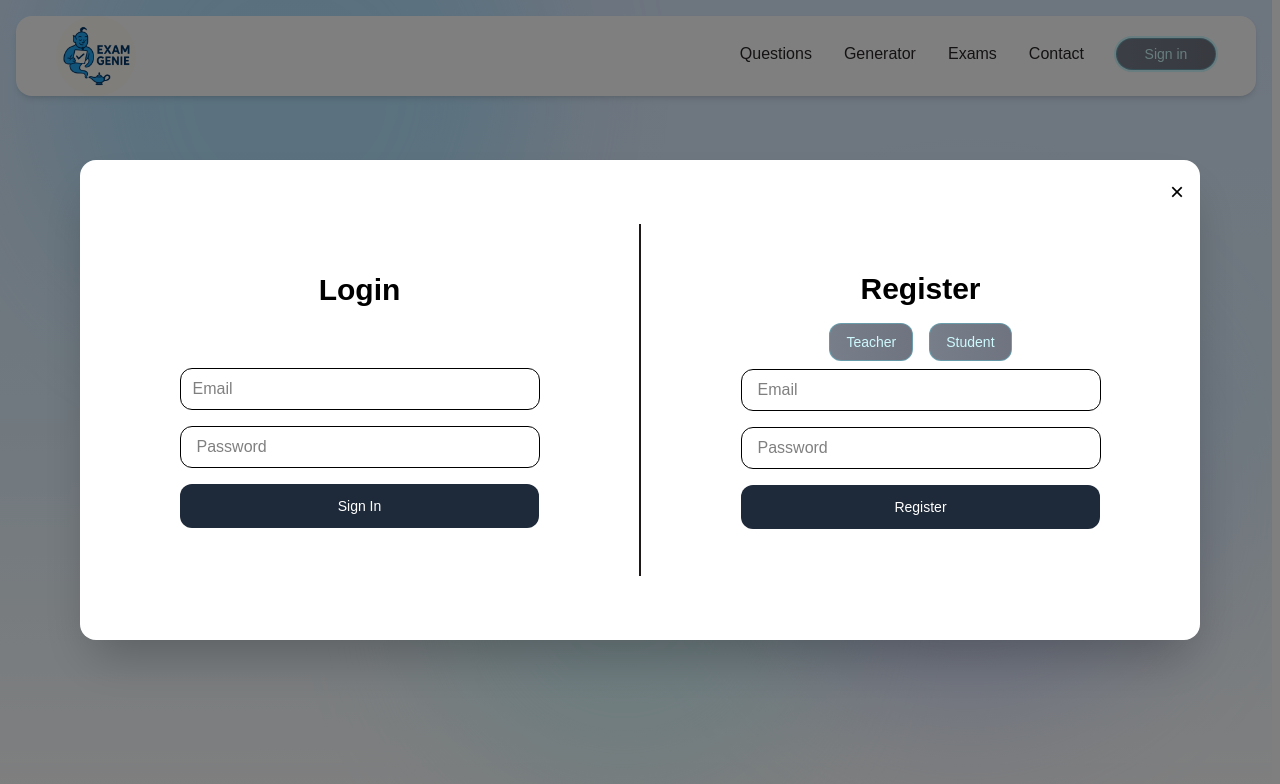
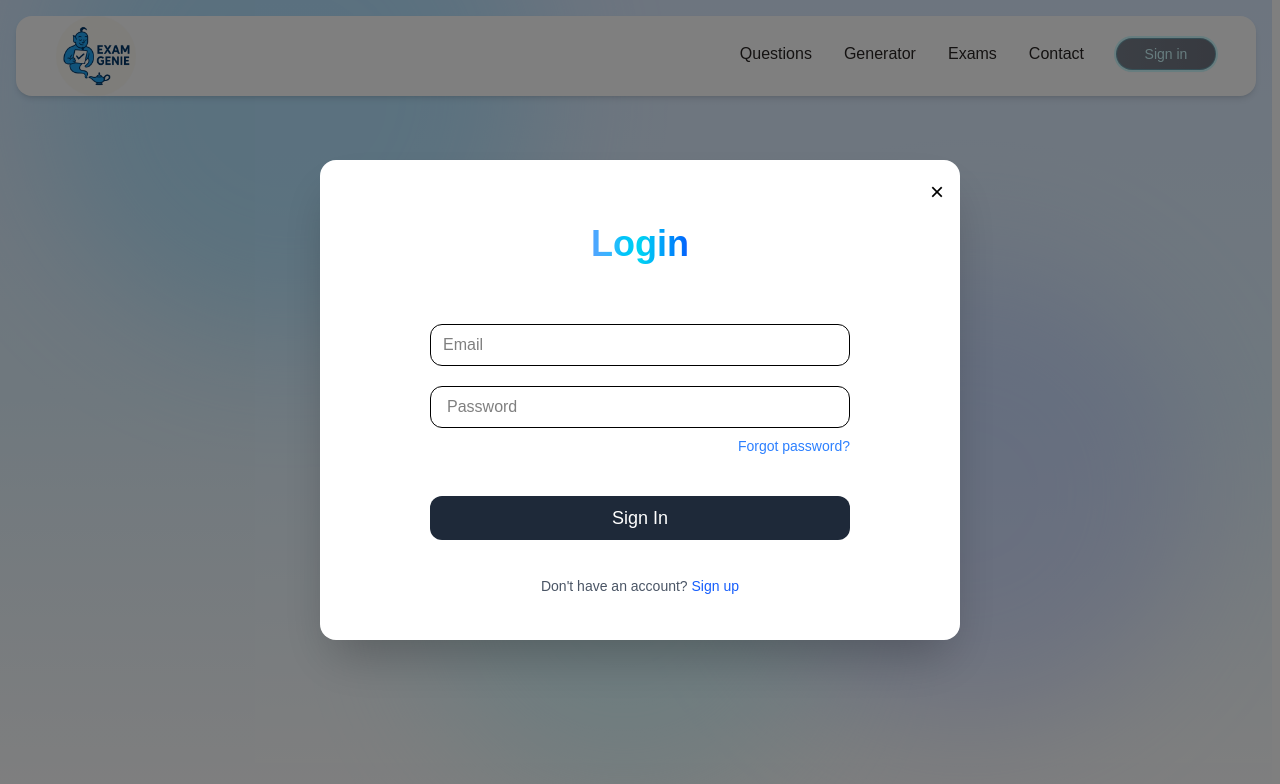
Before and after one commit to Cdagg96/Exam-Genie, a Next.js app: page / in a window 1280 px wide. Both pictures are taken after a click on the button "Sign in". Shown: the top 784 px of the page. Built offline with nearby package versions, Linux system fonts and the light colour scheme.

Commit message:
Login Modal updated for separate login and registration

```diff
--- a/src/components/LoginModal.tsx
+++ b/src/components/LoginModal.tsx
@@ -1,5 +1,6 @@
 "use client";
 import React, { useState } from "react";
+import toast from "react-hot-toast";
 import { useAuth } from "@/components/AuthContext";
 
 export default function LoginModal({
@@ -9,6 +10,9 @@ export default function LoginModal({
   isOpen: boolean;
   onClose: () => void;
 }) {
+
+  //State to switch between login and register modals (default to login)
+  const [currentModal, setCurrentModal] = useState<"login" | "register">("login");
 
   //Login states
   const [loginData, setLoginData] = useState({
@@ -26,10 +30,6 @@ export default function LoginModal({
   //gets the users log in information
   const { login } = useAuth();
 
-  //Alert states
-  const [loginAlert, setLoginAlert] = useState<{ type: "success" | "error" | null; message: string }>({ type: null, message: "" });
-  const [registerAlert, setRegisterAlert] = useState<{ type: "success" | "error" | null; message: string }>({ type: null, message: "" });
-
   // Don’t render anything if not open
   if (!isOpen) return null;
 
@@ -39,7 +39,7 @@ export default function LoginModal({
     setLoginData(prev => ({ ...prev, [name]: value }));
   };
 
-  //Handle register input changes
+  //When the user types into one of the register input fields, update the corresponding state
   const handleRegisterChange = (e: React.ChangeEvent<HTMLInputElement>) => {
       const { name, value } = e.target;
       setRegisterData(prev => ({ ...prev, [name]: value }));
@@ -48,14 +48,7 @@ export default function LoginModal({
   //Handle login submission
   const handleLogin = async () => {
     if (!loginData.email || !loginData.password) {
-      setLoginAlert({
-        type: "error",
-        message: "Not all login fields are filled out."
-      });
-      //Clear Alert 3 seconds
-      setTimeout(() => {
-        setLoginAlert({ type: null, message: "" });
-      }, 3000);
+      toast.error("Not all login fields are filled out.");
       return;
     }
 
@@ -69,158 +62,161 @@ export default function LoginModal({
       const data = await res.json();
 
       if (!res.ok) {
-        setLoginAlert({ type: "error", message: data.message || "Login failed." });
+        toast.error(data.message || "Login failed.");
       } else {
-        setLoginAlert({ type: "success", message: "Login successful!" });
-        login(data.user);
-        onClose();
+        //Successful login alert
+        toast.success("Login successful!");
+        login(data.user); //Update auth context
+        setLoginData({ email: "", password: "" }); //Clear the form
+        onClose(); //Close the modal
       }
     } catch (err) {
       console.error(err);
-      setLoginAlert({ type: "error", message: "Server error. Try again later." });
+      toast.error("Server error. Try again later.");
     }
+  };
 
-    setTimeout(() => {
-      setLoginAlert({ type: null, message: "" });
-    }, 3000);
-  };
 
   //Handle register submission
   const handleRegister = async () => {
     if (!registerData.role || !registerData.email || !registerData.password) {
-      setRegisterAlert({
-        type: "error",
-        message: "Not all register fields are filled out."
-      });
-      //Clear Alert 3 seconds
-      setTimeout(() => {
-        setRegisterAlert({ type: null, message: "" });
-      }, 3000);
+      //Show error if not all fields are filled out
+      toast.error("Not all registration fields are filled out.");
     } else {
       try {
-        const res = await fetch("/api/user", {
-          method: "POST",
-          headers: { "Content-Type": "application/json" },
+        //Send registration data to the server
+        const res = await fetch('/api/user', {
+          method: 'POST',
+          headers: { 'Content-Type': 'application/json' },
           body: JSON.stringify(registerData),
         });
 
+        //Turn the response into a JavaScript object
         const data = await res.json();
-
         if (!res.ok) {
-          setRegisterAlert({ type: "error", message: data.message || "Registration failed." });
+          toast.error(data.message || "Registration failed.");
         } else {
-          setRegisterAlert({ type: "success", message: "User registered successfully!" });
-          setRegisterData({ role: "", email: "", password: "" }); // clear inputs
+          toast.success("Registration successful!");
+          setRegisterData({ role: "", email: "", password: "" }); //Clear the form
+          onClose(); //Immeditately close the modal when user registers successfully
         }
       } catch (err) {
         console.error(err);
-        setRegisterAlert({ type: "error", message: "Server error. Try again later." });
+        toast.error("Server error. Try again later.");
       }
-
-      //Clear Alert 3 seconds
-      setTimeout(() => {
-        setRegisterAlert({ type: null, message: "" });
-      }, 3000);
     }
-  };
-
-  //Alert component based on type
-  const renderAlert = (type: "success" | "error" | null, message: string) => {
-    if (!type || !message) return null;
-
-    const alertConfig = {
-      success: {
-        className: "text-green-800 bg-green-50 dark:bg-gray-800 dark:text-green-400",
-        text: "Success!"
-      },
-      error: {
-        className: "text-red-800 bg-red-50 dark:bg-gray-800 dark:text-red-400",
-        text: "Error!"
   }
-    };
-
-    const config = alertConfig[type]
-
-    return (
-      <div className={`w-3/4 p-4 mb-4 text-sm rounded-lg ${config.className}`} role="alert">
-        <span className="font-medium">{config.text}</span> {message}
-      </div>
-    );
-  };
 
   return (
     <div className="fixed inset-0 flex items-center justify-center bg-black/50 z-50">
-      <div className="bg-white text-black rounded-2xl shadow-2xl w-[70rem] h-[30rem] flex relative">
+      <div className="bg-white text-black rounded-2xl shadow-2xl w-[40rem] h-[30rem] flex relative">
 
         {/* Close button */}
         <button
-          onClick={onClose}
+          onClick={() => {
+            setRegisterData({ role: "", email: "", password: "" });
+            setLoginData({ email: "", password: "" });
+            onClose();
+            setCurrentModal("login"); //Reset to login modal on close
+          }}
           className="absolute top-4 right-4 text-black hover:text-gray-500 text-2xl"
         >
-          {/*means the x*/}
           &times;
         </button>
 
-        {/* Login Section */}
-        <div className="flex-1 flex flex-col justify-center items-center space-y-4 px-10">
-          <h2 className="text-3xl font-semibold mb-15">Login</h2>
+        <div className="flex-1 flex flex-col justify-start items-center pt-16 space-y-5 px-10">
+          {/* If current modal is login, show Login Modal */}
+          {currentModal === "login" ? (
+            <>
+              <h2 className="text-4xl font-semibold mb-15 bg-gradient-to-r from-blue-400 via-cyan-400 to-blue-600 bg-clip-text text-transparent">Login</h2>
 
-          {/* Login Alert */}
-          {renderAlert(loginAlert.type, loginAlert.message)}
-
+              {/* Email Box */}
               <input
                 type="text"
                 name="email"
                 placeholder="Email"
                 value={loginData.email}
                 onChange={handleLoginChange}
-            className="w-90 rounded-xl border px-3 py-2 focus:outline-none focus:ring-2"
+                className="w-3/4 rounded-xl border px-3 py-2 focus:outline-none focus:ring-2"
               />
+
+              {/* Password Box */}
+              <div className="w-3/4 flex flex-col">
                 <input
                   type="password"
                   name="password"
                   placeholder="Password"
                   value={loginData.password}
                   onChange={handleLoginChange}
-            className="w-90 rounded-xl border px-4 py-2 focus:outline-none focus:ring-2"
+                  className="w-full rounded-xl border px-4 py-2 focus:outline-none focus:ring-2"
                 />
-          <button onClick={handleLogin} className="w-3/4 p-3 btn btn-primary-dark-blue">
-            Sign In
+
+                {/* Forgot Password link -- Not currently implemented */}
+                <button
+                  type="button"
+                  className="self-end mt-1 text-sm text-blue-500 hover:text-blue-800 py-1"
+                >
+                  Forgot password?
                 </button>
               </div>
 
-        {/* Divider */}
-        <div className="w-[2px] bg-stone-900 my-16"></div>
+              {/* Sign In Button */}
+              <button
+                onClick={handleLogin}
+                className="btn btn-primary-dark-blue w-3/4 mt-4 py-2 rounded-xl text-lg font-medium"
+              >
+                Sign In
+              </button>
 
-        {/* Register Section */}
-        <div className="flex-1 flex flex-col justify-center items-center space-y-4 px-10">
-          <h2 className="text-3xl font-semibold mb-4">Register</h2>
-
-          {/* Register Alert */}
-          {renderAlert(registerAlert.type, registerAlert.message)}
-
-          <div className="flex justify-center gap-4 mb-2">
+              {/* Sign Up */}
+              <div className="mt-4 text-sm text-gray-600">
+                Don't have an account?{" "}
                 <button
                   type="button"
-              onClick={() => setRegisterData(prev => ({ ...prev, role: "teacher" }))}
-              className={`px-4 py-2 rounded-xl ${registerData.role === "teacher"
-                  ? "btn btn-primary-dark-blue"
-                  : "btn btn-ghost"
-                }`}
+                  onClick={() => {
+                    setRegisterData({ role: "", email: "", password: "" });
+                    setLoginData({ email: "", password: "" });
+                    setCurrentModal("register");
+                  }}
+                  className="text-blue-600 hover:text-blue-800 font-medium"
                 >
+                  Sign up
+                </button>
+              </div>
+            </>
+          //If current modal is register, show Register Modal
+          ) : (
+            <>
+              <h2 className="text-4xl font-semibold mb-15 bg-gradient-to-r from-blue-400 via-cyan-400 to-blue-600 bg-clip-text text-transparent">Register</h2>
+              <div className="flex justify-center gap-4 mb-4">
+                {/* Role selection radio buttons */}
+                <label className="flex items-center gap-2 cursor-pointer">
+                  <input
+                    type="radio"
+                    name="role"
+                    value="teacher"
+                    checked={registerData.role === "teacher"}
+                    onChange={(e) =>
+                      setRegisterData(prev => ({ ...prev, role: e.target.value }))
+                    }
+                    className="w-4 h-4 text-blue-600 border-gray-300 focus:ring-blue-500"
+                  />
                   Teacher
-            </button>
+                </label>
 
-            <button
-              type="button"
-              onClick={() => setRegisterData(prev => ({ ...prev, role: "student" }))}
-              className={`px-4 py-2 rounded-xl border transition ${registerData.role === "student"
-                  ? "btn btn-primary-dark-blue"
-                  : "btn btn-ghost"
-                }`}
-            >
+                <label className="flex items-center gap-2 cursor-pointer">
+                  <input
+                    type="radio"
+                    name="role"
+                    value="student"
+                    checked={registerData.role === "student"}
+                    onChange={(e) =>
+                      setRegisterData(prev => ({ ...prev, role: e.target.value }))
+                    }
+                    className="w-4 h-4 text-blue-600 border-gray-300 focus:ring-blue-500"
+                  />
                   Student
-            </button>
+                </label>
               </div>
 
 
@@ -230,7 +226,7 @@ export default function LoginModal({
                 placeholder="Email"
                 value={registerData.email}
                 onChange={handleRegisterChange}
-            className="w-90 rounded-xl border px-4 py-2 focus:outline-none focus:ring-2"
+                className="w-3/4 rounded-xl border px-4 py-2 focus:outline-none focus:ring-2"
               />
               <input
                 type="password"
@@ -238,11 +234,29 @@ export default function LoginModal({
                 placeholder="Password"
                 value={registerData.password}
                 onChange={handleRegisterChange}
-            className="w-90 rounded-xl border px-4 py-2 focus:outline-none focus:ring-2"
+                className="w-3/4 rounded-xl border px-4 py-2 focus:outline-none focus:ring-2"
               />
-          <button onClick={handleRegister} className="w-3/4 p-3 btn btn-primary-dark-blue">
+              <button onClick={handleRegister} className="btn btn-primary-dark-blue w-3/4 mt-4 py-2 rounded-xl text-lg font-medium">
                 Register
               </button>
+
+              {/* Sign In */}
+              <div className="mt-4 text-sm text-gray-600">
+                Already have an account?{" "}
+                <button
+                  type="button"
+                  onClick={() => {
+                    setRegisterData({ role: "", email: "", password: "" });
+                    setLoginData({ email: "", password: "" });
+                    setCurrentModal("login");
+                  }}
+                  className="text-blue-600 hover:text-blue-800 font-medium"
+                >
+                  Sign in
+                </button>
+              </div>
+            </>
+          )}
         </div>
       </div>
     </div>
```
Lines whose indentation alone changed are shown as unchanged.
